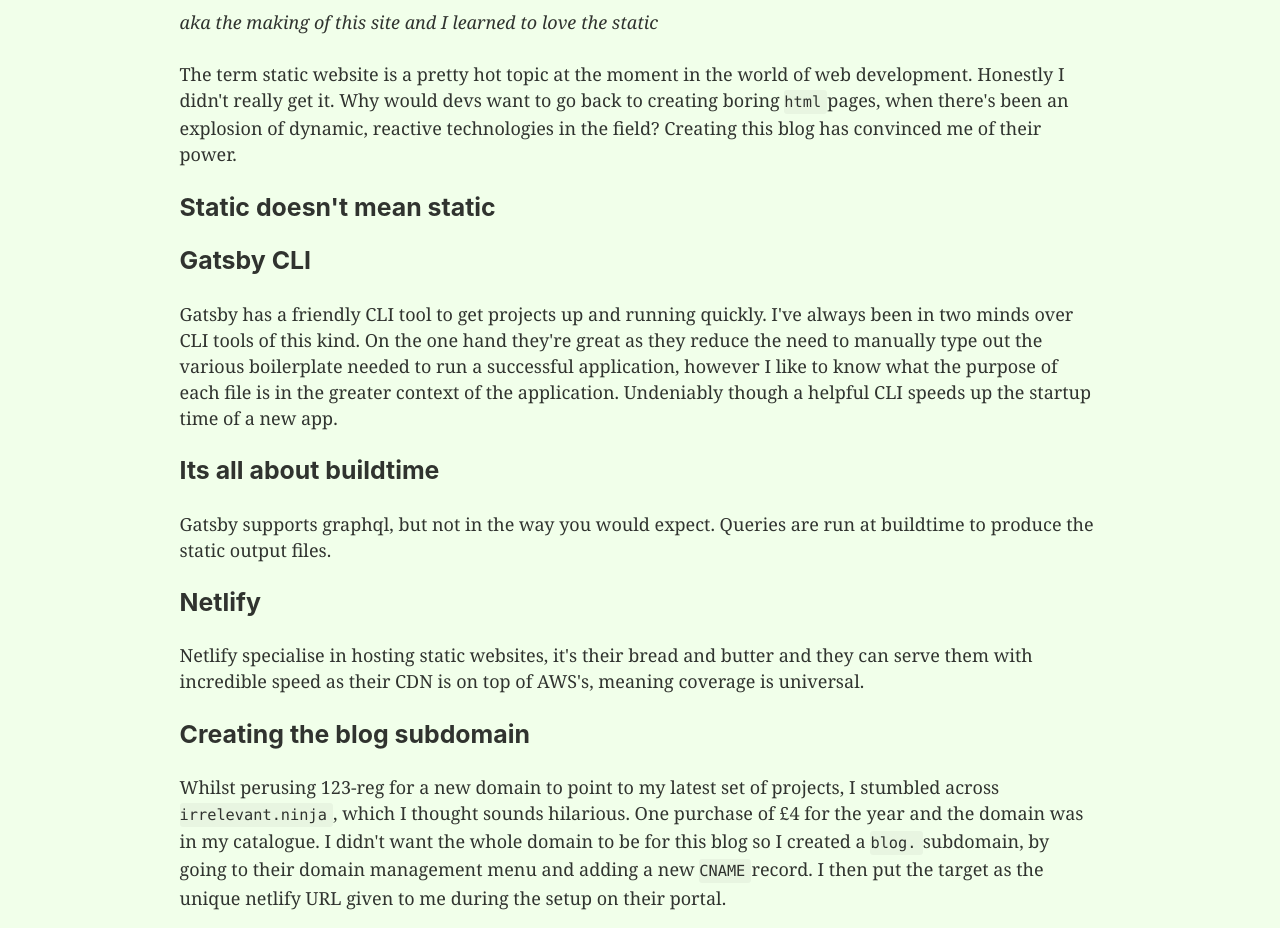
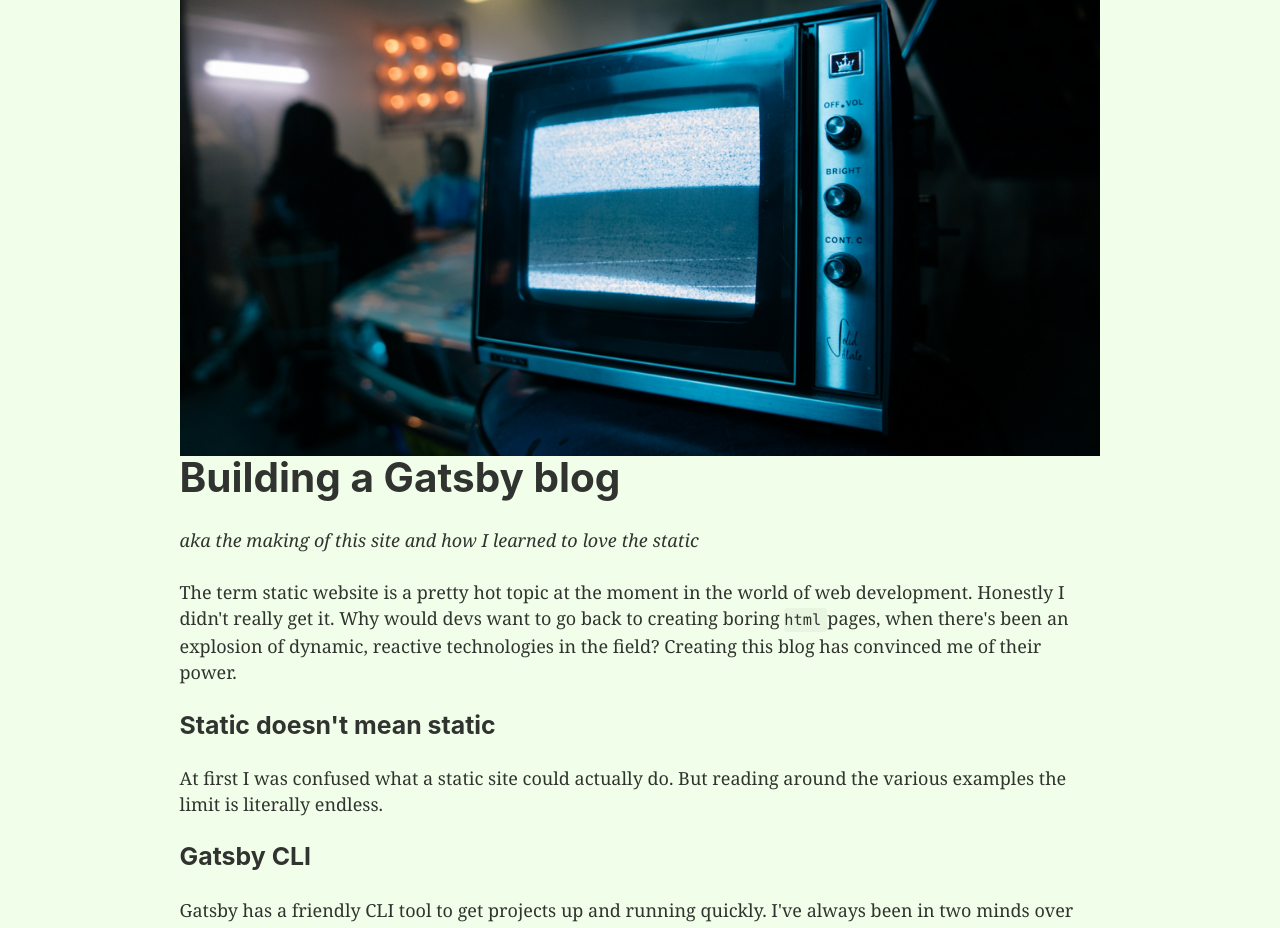
Before and after one commit to C-Sinclair/blog.irrelevant.ninja, a Gatsby site: page /this-blog in a window 1280 px wide. Shown: the part 375-1303 px from the top of the page. Built offline with nearby package versions, Linux system fonts and the light colour scheme; Gatsby itself is replaced by a stand-in of ours.

Commit message:
added image to blog post

```diff
--- a/src/articles/this-blog.md
+++ b/src/articles/this-blog.md
@@ -1,31 +1,35 @@
 ---
-path: "/this-blog"
-date: "05-07-2019"
-title: "The building of this blog"
-author: "Conor Sinclair"
+path: '/this-blog'
+date: '05-07-2019'
+title: 'The building of this blog'
+author: 'Conor Sinclair'
+featuredImage: ../images/daan-stevens-9z0V7KuvPgo-unsplash.jpg
 ---
 
 # Building a Gatsby blog
-*aka the making of this site and I learned to love the static*
+
+_aka the making of this site and how I learned to love the static_
 
 The term static website is a pretty hot topic at the moment in the world of web development. Honestly I didn't really get it. Why would devs want to go back to creating boring `html` pages, when there's been an explosion of dynamic, reactive technologies in the field? Creating this blog has convinced me of their power.
 
 ### Static doesn't mean static
 
+At first I was confused what a static site could actually do. But reading around the various examples the limit is literally endless.
 
 ### Gatsby CLI
+
 Gatsby has a friendly CLI tool to get projects up and running quickly.
 I've always been in two minds over CLI tools of this kind. On the one hand they're great as they reduce the need to manually type out the various boilerplate needed to run a successful application, however I like to know what the purpose of each file is in the greater context of the application. Undeniably though a helpful CLI speeds up the startup time of a new app.
 
+### Its all about buildtime
 
-### Its all about buildtime
 Gatsby supports graphql, but not in the way you would expect. Queries are run at buildtime to produce the static output files.
 
+### Netlify
 
-### Netlify
 Netlify specialise in hosting static websites, it's their bread and butter and they can serve them with incredible speed as their CDN is on top of AWS's, meaning coverage is universal.
 
+### Creating the blog subdomain
 
-### Creating the blog subdomain
 Whilst perusing 123-reg for a new domain to point to my latest set of projects, I stumbled across `irrelevant.ninja`, which I thought sounds hilarious. One purchase of £4 for the year and the domain was in my catalogue.
 I didn't want the whole domain to be for this blog so I created a `blog.` subdomain, by going to their domain management menu and adding a new `CNAME` record. I then put the target as the unique netlify URL given to me during the setup on their portal.
--- a/src/templates/article.js
+++ b/src/templates/article.js
@@ -1,10 +1,10 @@
 import React from 'react'
-import { Link } from 'gatsby'
-import { graphql } from 'gatsby'
-import Layout from "../components/layout"
-import SEO from "../components/seo"
+import { Link, graphql } from 'gatsby'
+import Img from 'gatsby-image'
+import Layout from '../components/layout'
+import SEO from '../components/seo'
 
-export default function Template({data}) {
+export default function Template({ data }) {
 	const article = data.markdownRemark
 	return (
 		<Layout>
@@ -14,7 +14,13 @@
 				<p>{article.frontmatter.date}</p>
 				<h1>{article.frontmatter.title}</h1>
 				<h6>By {article.frontmatter.author}</h6>
-                <div dangerouslySetInnerHTML={{ __html: article .html }} />
+				<Img
+					fluid={
+						article.frontmatter.featuredImage.childImageSharp
+							.fluid
+					}
+				/>
+				<div dangerouslySetInnerHTML={{ __html: article.html }} />
 			</article>
 		</Layout>
 	)
@@ -22,13 +28,20 @@
 
 export const postQuery = graphql`
 	query BlogPostByPath($path: String!) {
-        markdownRemark(frontmatter: { path: { eq: $path }}) {
+		markdownRemark(frontmatter: { path: { eq: $path } }) {
 			html
 			frontmatter {
 				path
 				title
 				author
 				date
+				featuredImage {
+					childImageSharp {
+						fluid(maxWidth: 800) {
+							...GatsbyImageSharpFluid
+						}
+					}
+				}
 			}
 		}
 	}
```
Also changed, not shown: src/images/daan-stevens-9z0V7KuvPgo-unsplash.jpg (added). Lines whose indentation alone changed are shown as unchanged.
